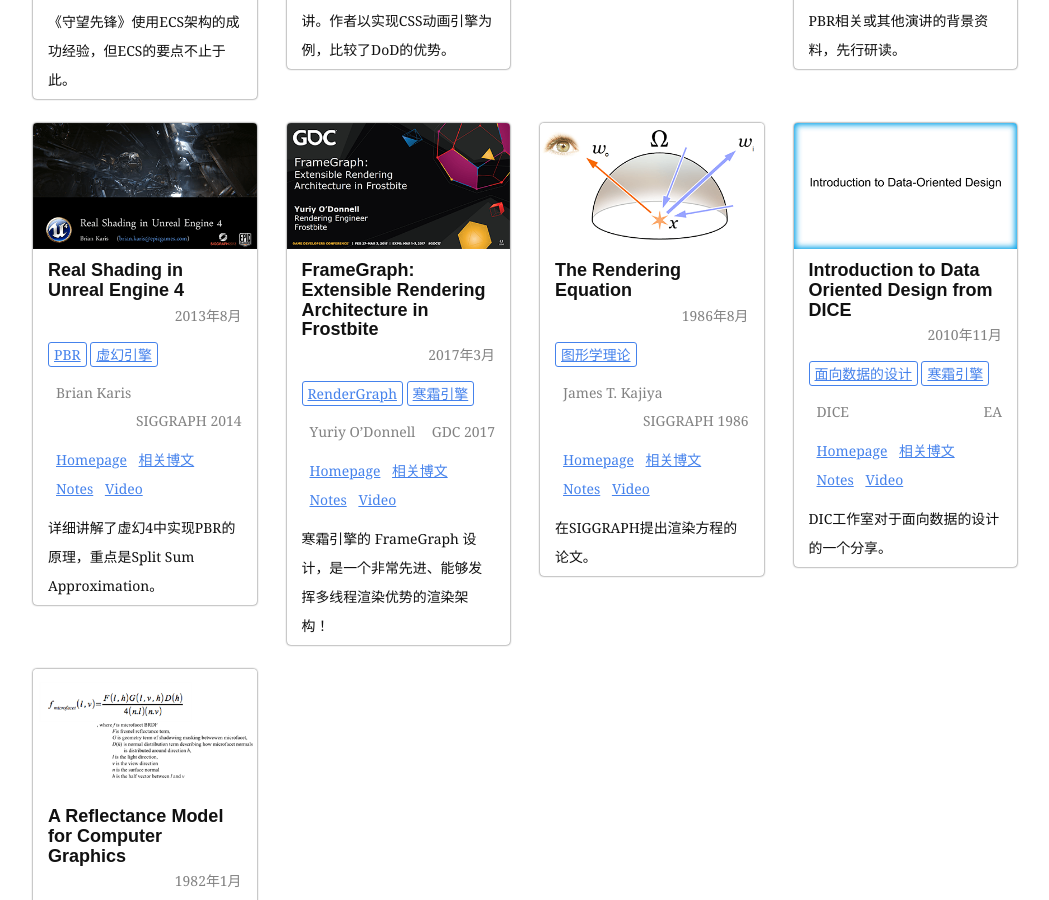
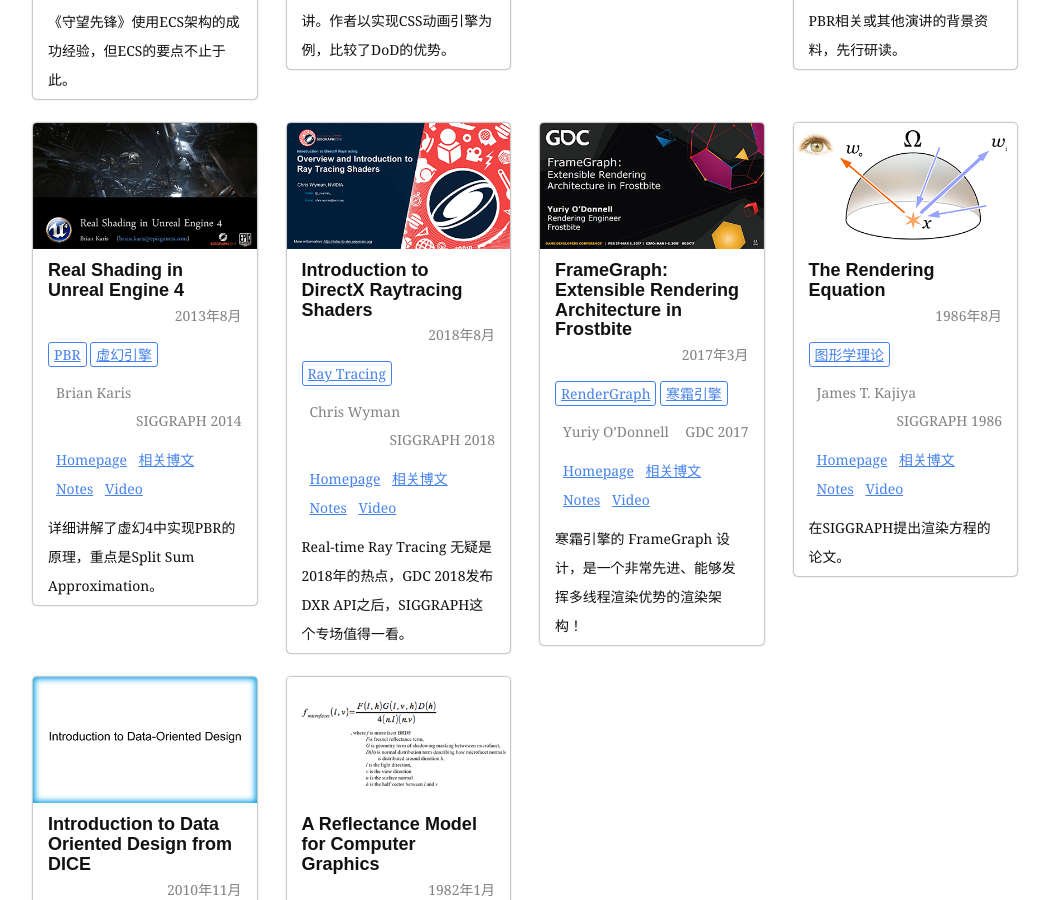
Before and after one commit to neil3d/neil3d.github.io, a Jekyll site: the page built from reading/index.html, in a window 1280 px wide and 900 px high, scrolled down 532 px. Shown: the whole window, without its empty margins (115-1164 px from the left). Built offline with Jekyll 4.4.1, drawn with Linux system fonts in a browser that asks for light colours; comment, search, counter and statistics services are not loaded.

Commit message:
add s2018 dxr intro ppt

```diff
--- a/_data/readings.json
+++ b/_data/readings.json
@@ -70,6 +70,20 @@
     "brief": "详细讲解了虚幻4中实现PBR的原理，重点是Split Sum Approximation。"
   },
   {
+    "title": "Introduction to DirectX Raytracing Shaders",
+    "author": "Chris Wyman",
+    "homepage": "http://intro-to-dxr.cwyman.org",
+    "date": "2018年8月",
+    "publisher": "SIGGRAPH 2018",
+    "tags": "Ray Tracing",
+    "thumb": "assets\\thumb\\intro_dxr_sig2018.png",
+    "video": "https://youtu.be/Q1cuuepVNoY",
+    "url": "assets\\slides\\s2018_IntroDXR_RaytracingShaders.pdf",
+    "my_blog": "https://neil3d.github.io/3dengine/DXRPreview.html",
+    "notes": "http://cwyman.org/code/dxrTutors/dxr_tutors.md.html",
+    "brief": "Real-time Ray Tracing 无疑是2018年的热点，GDC 2018发布DXR API之后，SIGGRAPH这个专场值得一看。"
+  },
+  {
     "title": "FrameGraph: Extensible Rendering Architecture in Frostbite",
     "author": "Yuriy O’Donnell",
     "homepage": "https://www.ea.com/frostbite/news/framegraph-extensible-rendering-architecture-in-frostbite",
```
Also changed, not shown: reading/assets/thumb/intro_dxr_sig2018.png (added), 2 other files.
